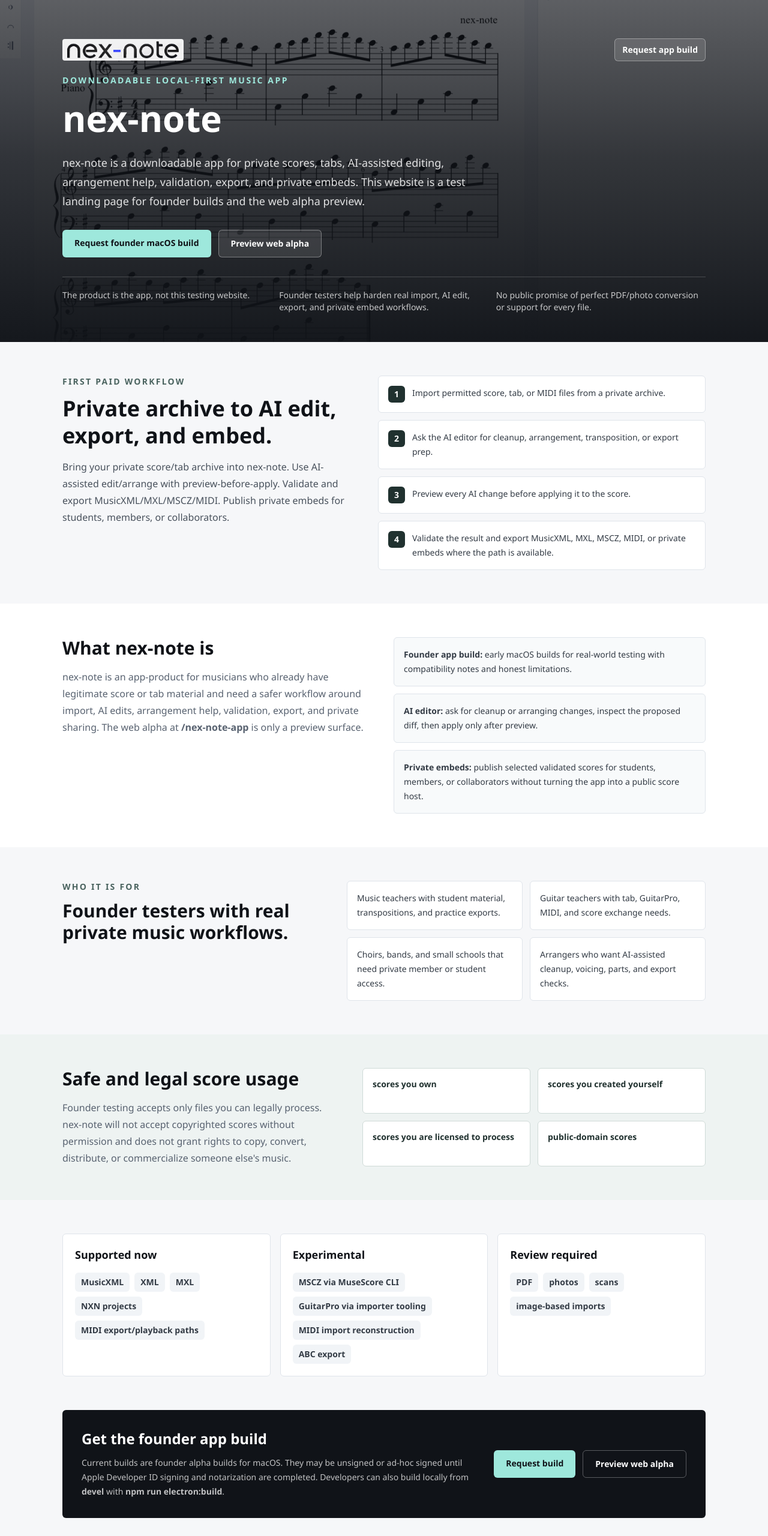
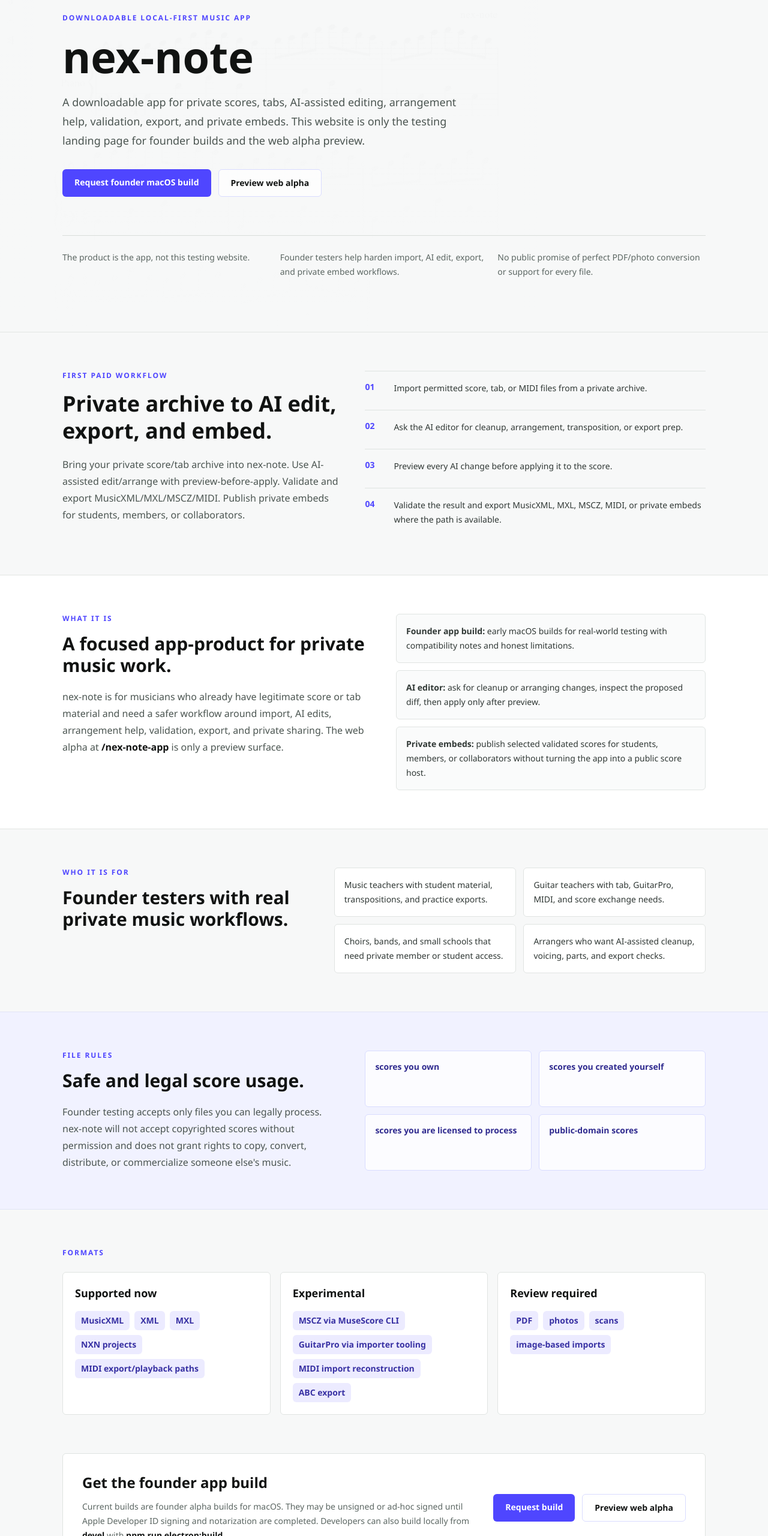
Before and after one commit to hybridpicker/nex-note, a Next.js app: page / in a window 1280 px wide. Shown: the part 166-2726 px from the top of the page at 60% size. Built offline with nearby package versions, Linux system fonts and the light colour scheme.

Commit message:
Polish landing page and force English alpha preview

```diff
--- a/app/page.tsx
+++ b/app/page.tsx
@@ -1,5 +1,8 @@
+import type { ReactNode } from "react";
+
 const founderMailto =
   "mailto:lukas@schoensgibl.com?subject=nex-note%20founder%20app%20build&body=Hi%20Lukas%2C%0A%0AI%20want%20to%20test%20the%20nex-note%20downloadable%20app.%0A%0AI%20am%20a%3A%20%5Bmusic%20teacher%2Fguitar%20teacher%2Fchoir%20director%2Fschool%2Farranger%2Fmusician%5D%0AMy%20main%20file%20formats%20are%3A%20%5BMusicXML%2FMXL%2FMSCZ%2FPDF%2Fphoto%2FGuitarPro%2FMIDI%5D%0AI%20can%20submit%20files%20that%20are%3A%20%5Bown%2Fself-created%2Flicensed%2Fpublic-domain%5D%0AI%20need%20nex-note%20for%3A%20%5Bprivate%20archive%2FAI%20editing%2Farranging%2Fexport%2Fprivate%20embeds%5D%0A";
+const webAlphaHref = "/nex-note-app?locale=en";
 
 const paidWorkflow =
   "Bring your private score/tab archive into nex-note. Use AI-assisted edit/arrange with preview-before-apply. Validate and export MusicXML/MXL/MSCZ/MIDI. Publish private embeds for students, members, or collaborators.";
@@ -31,149 +34,152 @@ const appLoop = [
   "Validate the result and export MusicXML, MXL, MSCZ, MIDI, or private embeds where the path is available.",
 ];
 
+function Eyebrow({ children }: { children: ReactNode }) {
+  return (
+    <p className="text-xs font-semibold uppercase tracking-[0.16em] text-[#4f46ff]">
+      {children}
+    </p>
+  );
+}
+
 export default function LandingPage() {
   return (
-    <main className="min-h-screen bg-[#f6f7f9] text-[#101318]">
-      <section className="relative flex min-h-[92vh] items-end overflow-hidden bg-[#101318]">
+    <main className="min-h-screen bg-[#f7f8f8] text-[#111312]">
+      <section className="relative flex min-h-[90vh] overflow-hidden border-b border-[#e2e5e3] bg-[#f7f8f8]">
         <img
           src="/screenshots/ai-edit-preview.png"
           alt="nex-note score cleanup workspace"
-          className="absolute inset-0 h-full w-full object-cover opacity-[0.54]"
+          className="absolute inset-0 h-full w-full object-cover opacity-[0.09]"
         />
-        <div className="absolute inset-0 bg-[linear-gradient(180deg,rgba(16,19,24,0.2)_0%,rgba(16,19,24,0.72)_58%,rgba(16,19,24,0.96)_100%)]" />
-        <div className="relative mx-auto flex w-full max-w-6xl flex-col gap-8 px-5 pb-12 pt-20 sm:px-8 lg:px-10">
-          <nav className="absolute left-5 right-5 top-5 flex items-center justify-between sm:left-8 sm:right-8 lg:left-10 lg:right-10">
-            <img src="/brand/nex-note-logo.png" alt="nex-note" className="h-9 w-auto rounded-sm bg-white/92 px-2 py-1" />
+        <div className="absolute inset-0 bg-[linear-gradient(180deg,rgba(247,248,248,0.78)_0%,rgba(247,248,248,0.94)_58%,rgba(247,248,248,1)_100%)]" />
+        <div className="relative mx-auto flex w-full max-w-6xl flex-col px-5 py-6 sm:px-8 lg:px-10">
+          <nav className="flex items-center justify-between gap-4">
+            <img src="/brand/nex-note-logo.png" alt="nex-note" className="h-9 w-auto" />
             <a
               href={founderMailto}
-              className="rounded-md border border-white/35 bg-white/12 px-3 py-2 text-sm font-semibold text-white backdrop-blur transition hover:bg-white/20"
+              className="rounded-md border border-[#d9dcff] bg-white/70 px-3 py-2 text-sm font-semibold text-[#111312] shadow-sm backdrop-blur transition hover:border-[#4f46ff] hover:text-[#4f46ff]"
             >
               Request app build
             </a>
           </nav>
 
-          <div className="max-w-3xl text-white">
-            <p className="mb-4 text-sm font-semibold uppercase tracking-[0.18em] text-[#9ee8dc]">
-              Downloadable local-first music app
-            </p>
-            <h1 className="text-4xl font-semibold leading-tight sm:text-5xl lg:text-6xl">
+          <div className="flex flex-1 flex-col justify-end pb-10 pt-20 sm:pb-14 lg:pb-16">
+            <div className="max-w-4xl">
+              <Eyebrow>Downloadable local-first music app</Eyebrow>
+              <h1 className="mt-5 text-5xl font-semibold leading-none text-[#111312] sm:text-6xl lg:text-7xl">
                 nex-note
               </h1>
-            <p className="mt-5 max-w-2xl text-lg leading-8 text-white/86">
-              nex-note is a downloadable app for private scores, tabs, AI-assisted editing, arrangement help, validation, export, and private embeds. This website is a test landing page for founder builds and the web alpha preview.
+              <p className="mt-6 max-w-2xl text-lg leading-8 text-[#4b5551]">
+                A downloadable app for private scores, tabs, AI-assisted editing, arrangement help, validation, export, and private embeds. This website is only the testing landing page for founder builds and the web alpha preview.
               </p>
               <div className="mt-8 flex flex-wrap gap-3">
                 <a
                   href={founderMailto}
-                className="rounded-md bg-[#9ee8dc] px-5 py-3 text-sm font-bold text-[#101318] transition hover:bg-[#b9fff5]"
+                  className="rounded-md bg-[#4f46ff] px-5 py-3 text-sm font-semibold text-white transition hover:bg-[#3f38e8]"
                 >
                   Request founder macOS build
                 </a>
                 <a
-                href="/nex-note-app"
-                className="rounded-md border border-white/34 bg-white/10 px-5 py-3 text-sm font-bold text-white transition hover:bg-white/18"
+                  href={webAlphaHref}
+                  className="rounded-md border border-[#d9dcff] bg-white/72 px-5 py-3 text-sm font-semibold text-[#111312] transition hover:border-[#4f46ff] hover:text-[#4f46ff]"
                 >
                   Preview web alpha
                 </a>
               </div>
             </div>
 
-          <div className="grid gap-3 border-t border-white/18 pt-5 text-sm text-white/76 sm:grid-cols-3">
+            <div className="mt-16 grid gap-4 border-t border-[#d9ddda] pt-6 text-sm leading-6 text-[#5b6662] sm:grid-cols-3">
               <p>The product is the app, not this testing website.</p>
-            <p>Founder testers help harden real import, AI edit, export, and private embed workflows.</p>
+              <p>Founder testers help harden import, AI edit, export, and private embed workflows.</p>
               <p>No public promise of perfect PDF/photo conversion or support for every file.</p>
+            </div>
           </div>
         </div>
       </section>
 
-      <section className="mx-auto max-w-6xl px-5 py-14 sm:px-8 lg:px-10">
-        <div className="grid gap-8 lg:grid-cols-[0.95fr_1.05fr]">
+      <section className="mx-auto grid max-w-6xl gap-10 px-5 py-16 sm:px-8 lg:grid-cols-[0.9fr_1.1fr] lg:px-10">
         <div>
-            <p className="text-sm font-semibold uppercase tracking-[0.16em] text-[#4a635f]">First paid workflow</p>
-            <h2 className="mt-3 text-3xl font-semibold leading-tight text-[#101318] sm:text-4xl">
+          <Eyebrow>First paid workflow</Eyebrow>
+          <h2 className="mt-4 text-3xl font-semibold leading-tight text-[#111312] sm:text-4xl">
             Private archive to AI edit, export, and embed.
           </h2>
-            <p className="mt-4 text-base leading-7 text-[#48515c]">{paidWorkflow}</p>
+          <p className="mt-5 text-base leading-7 text-[#4b5551]">{paidWorkflow}</p>
         </div>
-          <div className="grid gap-3">
+        <div className="grid gap-2">
           {appLoop.map((item, index) => (
-              <div key={item} className="flex gap-3 rounded-md border border-[#dfe4ea] bg-white p-4">
-                <span className="flex h-7 w-7 shrink-0 items-center justify-center rounded-md bg-[#20312f] text-sm font-bold text-white">
-                  {index + 1}
-                </span>
-                <p className="text-sm leading-6 text-[#333b45]">{item}</p>
+            <div key={item} className="grid grid-cols-[2rem_1fr] gap-4 border-t border-[#dfe3e1] py-4">
+              <span className="text-sm font-semibold tabular-nums text-[#4f46ff]">{String(index + 1).padStart(2, "0")}</span>
+              <p className="text-sm leading-6 text-[#303835]">{item}</p>
+            </div>
+          ))}
+        </div>
+      </section>
+
+      <section className="border-y border-[#e2e5e3] bg-white">
+        <div className="mx-auto grid max-w-6xl gap-10 px-5 py-16 sm:px-8 lg:grid-cols-2 lg:px-10">
+          <div>
+            <Eyebrow>What it is</Eyebrow>
+            <h2 className="mt-4 text-3xl font-semibold text-[#111312]">A focused app-product for private music work.</h2>
+            <p className="mt-5 text-base leading-7 text-[#4b5551]">
+              nex-note is for musicians who already have legitimate score or tab material and need a safer workflow around import, AI edits, arrangement help, validation, export, and private sharing. The web alpha at <span className="font-semibold text-[#111312]">/nex-note-app</span> is only a preview surface.
+            </p>
+          </div>
+          <div className="grid gap-3 text-sm leading-6 text-[#303835]">
+            <p className="rounded-md border border-[#e0e4e2] bg-[#fafbfb] p-4">
+              <strong>Founder app build:</strong> early macOS builds for real-world testing with compatibility notes and honest limitations.
+            </p>
+            <p className="rounded-md border border-[#e0e4e2] bg-[#fafbfb] p-4">
+              <strong>AI editor:</strong> ask for cleanup or arranging changes, inspect the proposed diff, then apply only after preview.
+            </p>
+            <p className="rounded-md border border-[#e0e4e2] bg-[#fafbfb] p-4">
+              <strong>Private embeds:</strong> publish selected validated scores for students, members, or collaborators without turning the app into a public score host.
+            </p>
+          </div>
+        </div>
+      </section>
+
+      <section className="mx-auto grid max-w-6xl gap-10 px-5 py-16 sm:px-8 lg:grid-cols-[0.8fr_1.2fr] lg:px-10">
+        <div>
+          <Eyebrow>Who it is for</Eyebrow>
+          <h2 className="mt-4 text-3xl font-semibold text-[#111312]">Founder testers with real private music workflows.</h2>
+        </div>
+        <div className="grid gap-3 sm:grid-cols-2">
+          {audience.map((item) => (
+            <p key={item} className="rounded-md border border-[#e0e4e2] bg-white p-4 text-sm leading-6 text-[#303835]">
+              {item}
+            </p>
+          ))}
+        </div>
+      </section>
+
+      <section className="border-y border-[#e1e4f6] bg-[#f1f2ff]">
+        <div className="mx-auto grid max-w-6xl gap-10 px-5 py-16 sm:px-8 lg:grid-cols-[0.9fr_1.1fr] lg:px-10">
+          <div>
+            <Eyebrow>File rules</Eyebrow>
+            <h2 className="mt-4 text-3xl font-semibold text-[#111312]">Safe and legal score usage.</h2>
+            <p className="mt-5 text-base leading-7 text-[#4b5551]">
+              Founder testing accepts only files you can legally process. nex-note will not accept copyrighted scores without permission and does not grant rights to copy, convert, distribute, or commercialize someone else's music.
+            </p>
+          </div>
+          <div className="grid gap-3 sm:grid-cols-2">
+            {testerRules.map((rule) => (
+              <div key={rule} className="rounded-md border border-[#d9dcff] bg-white/78 p-4 text-sm font-semibold text-[#302b8f]">
+                {rule}
               </div>
             ))}
           </div>
         </div>
       </section>
 
-      <section className="bg-white">
-        <div className="mx-auto grid max-w-6xl gap-8 px-5 py-14 sm:px-8 lg:grid-cols-2 lg:px-10">
-          <div>
-            <h2 className="text-3xl font-semibold text-[#101318]">What nex-note is</h2>
-            <p className="mt-4 text-base leading-7 text-[#586270]">
-              nex-note is an app-product for musicians who already have legitimate score or tab material and need a safer workflow around import, AI edits, arrangement help, validation, export, and private sharing. The web alpha at <span className="font-semibold">/nex-note-app</span> is only a preview surface.
-            </p>
-          </div>
-          <div className="grid gap-3 text-sm leading-6 text-[#333b45]">
-            <p className="rounded-md border border-[#dfe4ea] bg-[#f8fafb] p-4">
-              <strong>Founder app build:</strong> early macOS builds for real-world testing with compatibility notes and honest limitations.
-            </p>
-            <p className="rounded-md border border-[#dfe4ea] bg-[#f8fafb] p-4">
-              <strong>AI editor:</strong> ask for cleanup or arranging changes, inspect the proposed diff, then apply only after preview.
-            </p>
-            <p className="rounded-md border border-[#dfe4ea] bg-[#f8fafb] p-4">
-              <strong>Private embeds:</strong> publish selected validated scores for students, members, or collaborators without turning the app into a public score host.
-            </p>
-          </div>
-        </div>
-      </section>
-
-      <section className="mx-auto max-w-6xl px-5 py-14 sm:px-8 lg:px-10">
-        <div className="grid gap-8 lg:grid-cols-[0.85fr_1.15fr]">
-          <div>
-            <p className="text-sm font-semibold uppercase tracking-[0.16em] text-[#4a635f]">Who it is for</p>
-            <h2 className="mt-3 text-3xl font-semibold text-[#101318]">Founder testers with real private music workflows.</h2>
-          </div>
-          <div className="grid gap-3 sm:grid-cols-2">
-            {audience.map((item) => (
-              <p key={item} className="rounded-md border border-[#dfe4ea] bg-white p-4 text-sm leading-6 text-[#333b45]">
-                {item}
-              </p>
-            ))}
-          </div>
-        </div>
-      </section>
-
-      <section className="bg-[#eef3f2]">
-        <div className="mx-auto max-w-6xl px-5 py-14 sm:px-8 lg:px-10">
-          <div className="grid gap-8 lg:grid-cols-[0.9fr_1.1fr]">
-            <div>
-              <h2 className="text-3xl font-semibold text-[#101318]">Safe and legal score usage</h2>
-              <p className="mt-4 text-base leading-7 text-[#586270]">
-                Founder testing accepts only files you can legally process. nex-note will not accept copyrighted scores without permission and does not grant rights to copy, convert, distribute, or commercialize someone else's music.
-              </p>
-            </div>
-            <div className="grid gap-3 sm:grid-cols-2">
-              {testerRules.map((rule) => (
-                <div key={rule} className="rounded-md border border-[#cfdad7] bg-white p-4 text-sm font-semibold text-[#20312f]">
-                  {rule}
-                </div>
-              ))}
-            </div>
-          </div>
-        </div>
-      </section>
-
-      <section className="mx-auto max-w-6xl px-5 py-14 sm:px-8 lg:px-10">
-        <div className="grid gap-4 md:grid-cols-3">
+      <section className="mx-auto max-w-6xl px-5 py-16 sm:px-8 lg:px-10">
+        <Eyebrow>Formats</Eyebrow>
+        <div className="mt-6 grid gap-4 md:grid-cols-3">
           {supportedFormats.map((group) => (
-            <article key={group.title} className="rounded-md border border-[#dfe4ea] bg-white p-5">
-              <h3 className="text-lg font-semibold text-[#101318]">{group.title}</h3>
+            <article key={group.title} className="rounded-md border border-[#e0e4e2] bg-white p-5">
+              <h3 className="text-lg font-semibold text-[#111312]">{group.title}</h3>
               <div className="mt-4 flex flex-wrap gap-2">
                 {group.items.map((item) => (
-                  <span key={item} className="rounded-md bg-[#f1f4f7] px-2.5 py-1.5 text-sm font-semibold text-[#333b45]">
+                  <span key={item} className="rounded-md bg-[#ecebff] px-2.5 py-1.5 text-sm font-semibold text-[#3831a3]">
                     {item}
                   </span>
                 ))}
@@ -183,25 +189,25 @@ export default function LandingPage() {
         </div>
       </section>
 
-      <section className="mx-auto max-w-6xl px-5 pb-14 sm:px-8 lg:px-10">
-        <div className="rounded-md bg-[#101318] p-6 text-white sm:p-8">
+      <section className="mx-auto max-w-6xl px-5 pb-16 sm:px-8 lg:px-10">
+        <div className="rounded-md border border-[#dfe3e1] bg-white p-6 sm:p-8">
           <div className="grid gap-6 lg:grid-cols-[1fr_auto] lg:items-center">
             <div>
-              <h2 className="text-2xl font-semibold">Get the founder app build</h2>
-              <p className="mt-3 max-w-2xl text-sm leading-6 text-white/74">
-                Current builds are founder alpha builds for macOS. They may be unsigned or ad-hoc signed until Apple Developer ID signing and notarization are completed. Developers can also build locally from <span className="font-semibold">devel</span> with <span className="font-semibold">npm run electron:build</span>.
+              <h2 className="text-2xl font-semibold text-[#111312]">Get the founder app build</h2>
+              <p className="mt-3 max-w-2xl text-sm leading-6 text-[#5b6662]">
+                Current builds are founder alpha builds for macOS. They may be unsigned or ad-hoc signed until Apple Developer ID signing and notarization are completed. Developers can also build locally from <span className="font-semibold text-[#111312]">devel</span> with <span className="font-semibold text-[#111312]">npm run electron:build</span>.
               </p>
             </div>
             <div className="flex flex-wrap gap-3">
               <a
                 href={founderMailto}
-                className="inline-flex rounded-md bg-[#9ee8dc] px-5 py-3 text-sm font-bold text-[#101318] transition hover:bg-[#b9fff5]"
+                className="inline-flex rounded-md bg-[#4f46ff] px-5 py-3 text-sm font-semibold text-white transition hover:bg-[#3f38e8]"
               >
                 Request build
               </a>
               <a
-                href="/nex-note-app"
-                className="inline-flex rounded-md border border-white/30 px-5 py-3 text-sm font-bold text-white transition hover:bg-white/12"
+                href={webAlphaHref}
+                className="inline-flex rounded-md border border-[#d9dcff] px-5 py-3 text-sm font-semibold text-[#111312] transition hover:border-[#4f46ff] hover:text-[#4f46ff]"
               >
                 Preview web alpha
               </a>
--- a/lib/i18n.tsx
+++ b/lib/i18n.tsx
@@ -1188,9 +1188,11 @@ const I18nContext = createContext<I18nContextValue | null>(null);
 
 function readInitialLocale() {
   if (typeof window === 'undefined') return DEFAULT_LOCALE;
+  const urlLocale = normalizeLocale(new URLSearchParams(window.location?.search ?? '').get('locale'));
+  if (urlLocale) return urlLocale;
   const stored = normalizeLocale(window.localStorage?.getItem(LOCALE_STORAGE_KEY));
   if (stored) return stored;
-  return detectLocale(window.navigator?.languages ?? [window.navigator?.language].filter(Boolean) as string[]);
+  return DEFAULT_LOCALE;
 }
 
 export function I18nProvider({ children }: { children: React.ReactNode }) {
```
Also changed, not shown: 1 other file (tests, documents, lock files or other folders). Lines whose indentation alone changed are shown as unchanged.
